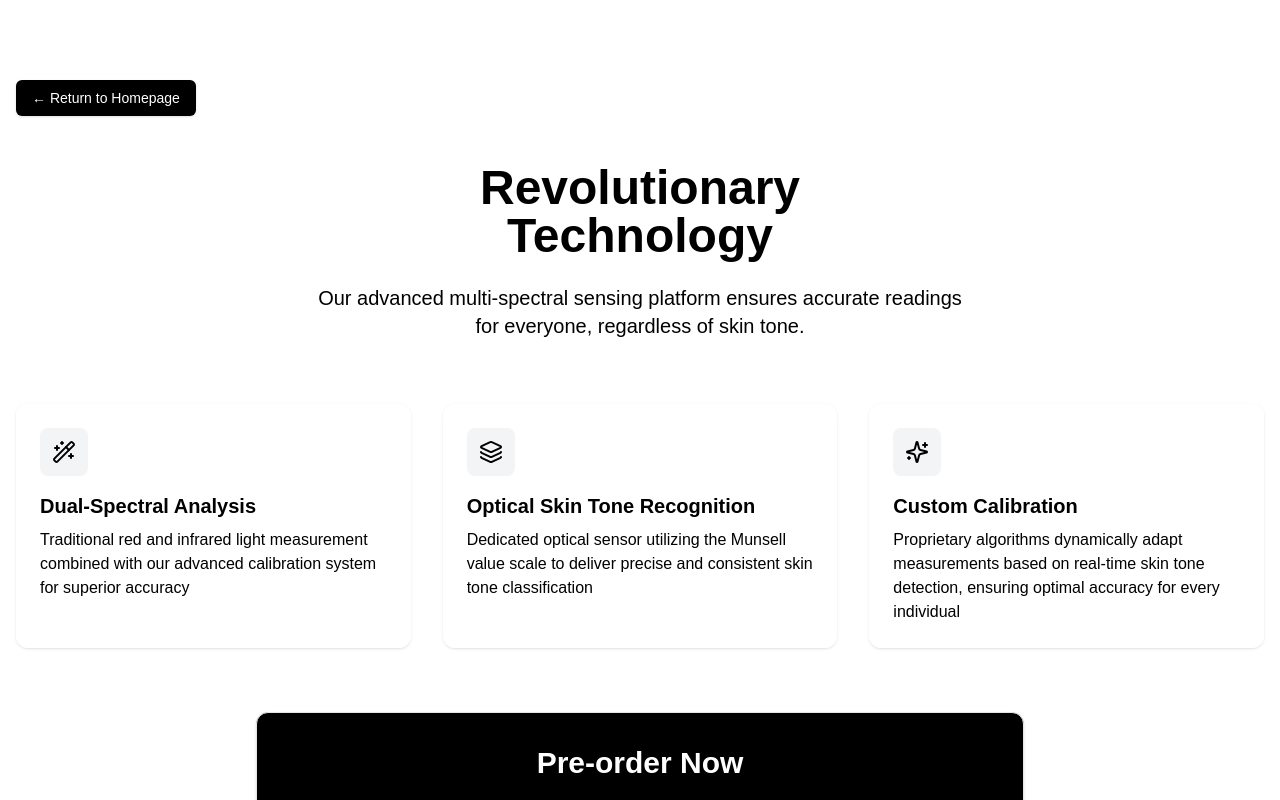
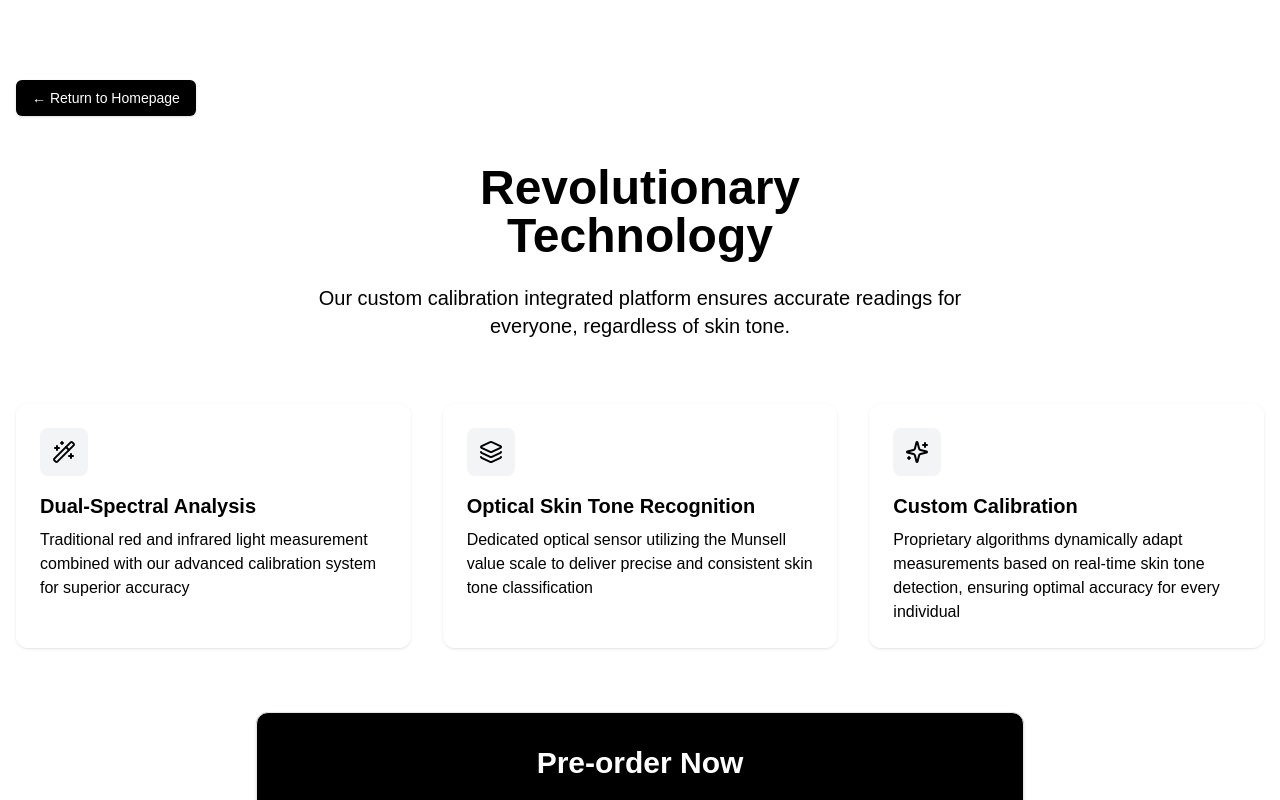
Before and after one commit to Sanjana355/my-landing-page, a Next.js app: page / in a window 1280 px wide. Both pictures are taken after a click on the button "Learn More". Shown: the top 800 px of the page. Built offline with nearby package versions, Linux system fonts and the light colour scheme.

Commit message:
Updated Design

```diff
--- a/src/components/ProductLanding.jsx
+++ b/src/components/ProductLanding.jsx
@@ -304,7 +304,7 @@ const ProductLanding = () => {
             </span>
           </h2>
           <p className="text-xl text-black max-w-2xl mx-auto">
-            Our advanced multi-spectral sensing platform ensures accurate readings for everyone, regardless of skin tone.
+            Our custom calibration integrated platform ensures accurate readings for everyone, regardless of skin tone.
           </p>
         </div>
 
```
